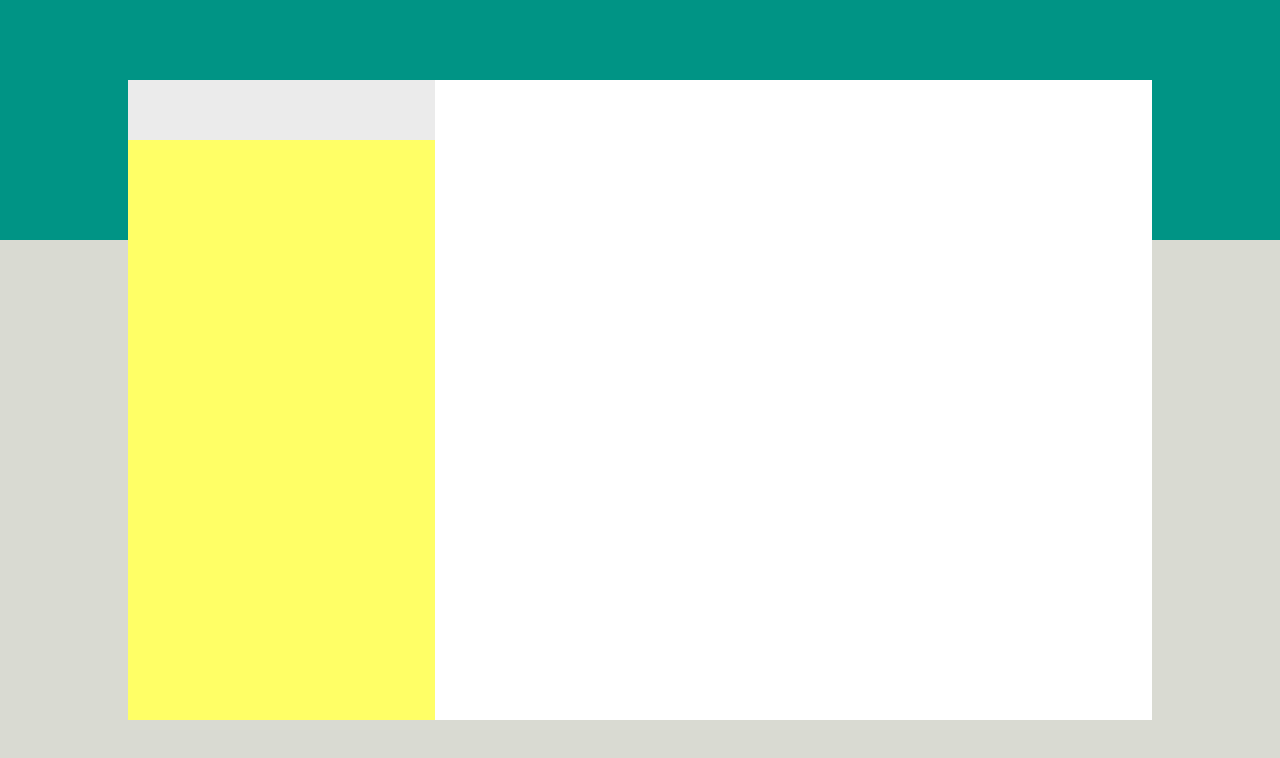
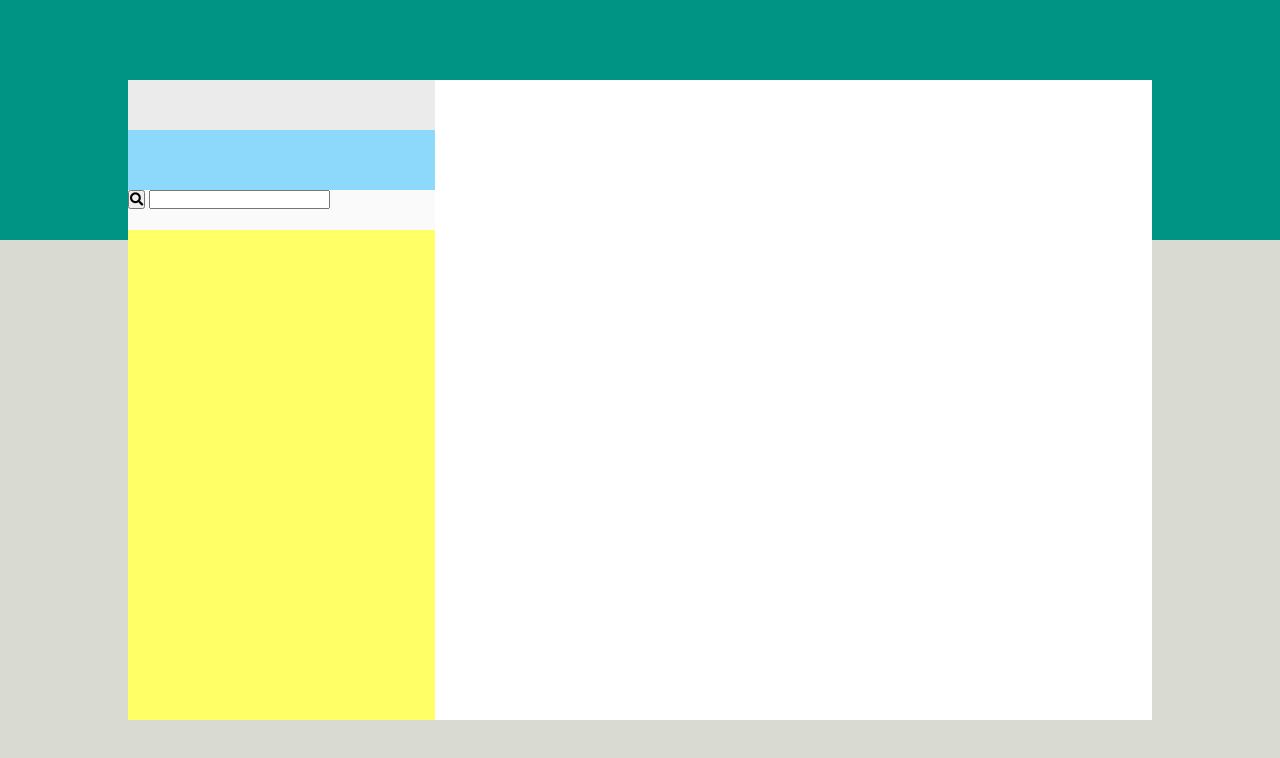
Before and after one commit to Scova89/js-html-css-boolzap, a plain HTML site: page index.html in a window 1280 px wide. Drawn offline with Linux system fonts and the light colour scheme.

Commit message:
input search

```diff
--- a/index.html
+++ b/index.html
@@ -6,7 +6,11 @@
     <meta name="viewport" content="width=device-width, initial-scale=1.0">
     <title>Boolzapp</title>
     <link rel="stylesheet" href="style.css">
+
+    <!-- link font awesome -->
+    <link rel="stylesheet" href="https://cdnjs.cloudflare.com/ajax/libs/font-awesome/5.15.4/css/all.min.css" integrity="sha512-1ycn6IcaQQ40/MKBW2W4Rhis/DbILU74C1vSrLJxCq57o941Ym01SwNsOMqvEBFlcgUa6xLiPY/NS5R+E6ztJQ==" crossorigin="anonymous" referrerpolicy="no-referrer" />
 </head>
+
 <body class="debug">
 
     <div id="root">
@@ -20,6 +24,11 @@
 
                 <div class="colonna-sinistra">
                     <div class="barra-grigia"></div>
+                    <div class="notifiche-nuovimes"></div>
+                    <div class="barra-ricerca">
+                        <button><i class="fas fa-search"></i></button>
+                        <input type="text" >
+                    </div>
                 </div>
             </div>
             <!-- /container principale -->
--- a/style.css
+++ b/style.css
@@ -32,11 +32,22 @@
 }
 
 .barra-grigia{
-    height: 60px;
+    height: 50px;
     width: 100%;
     background-color: hsl(0deg 0% 92%);
 }
 
+.notifiche-nuovimes{
+    height: 60px;
+    width: 100%;
+    background-color: hsl(199deg 95% 77%);
+}
+
+.barra-ricerca{
+    height: 40px;
+    width: 100%;
+    background-color: hsl(0deg 0% 98%);
+}
 
 
 /* ******* debug ******** */
```
